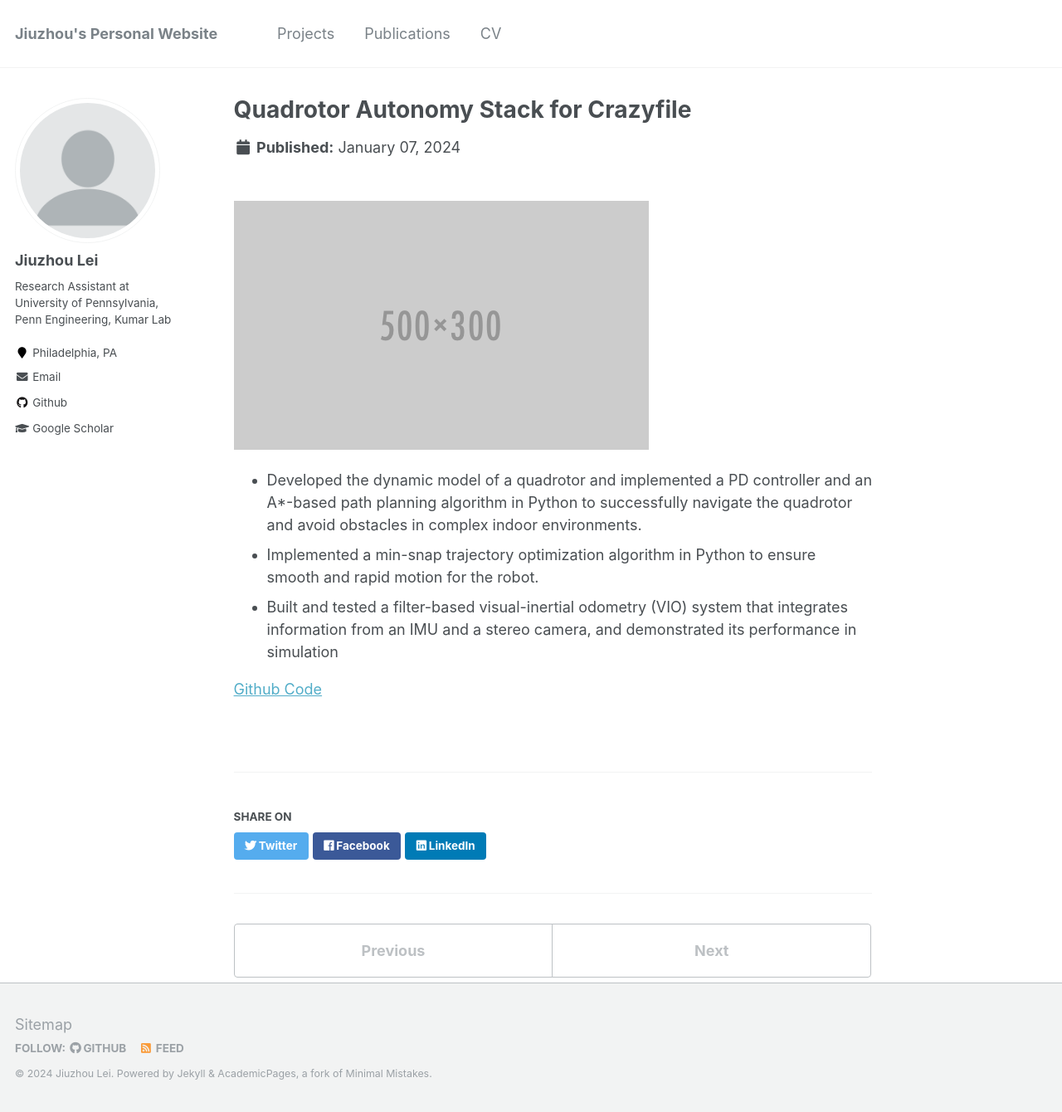
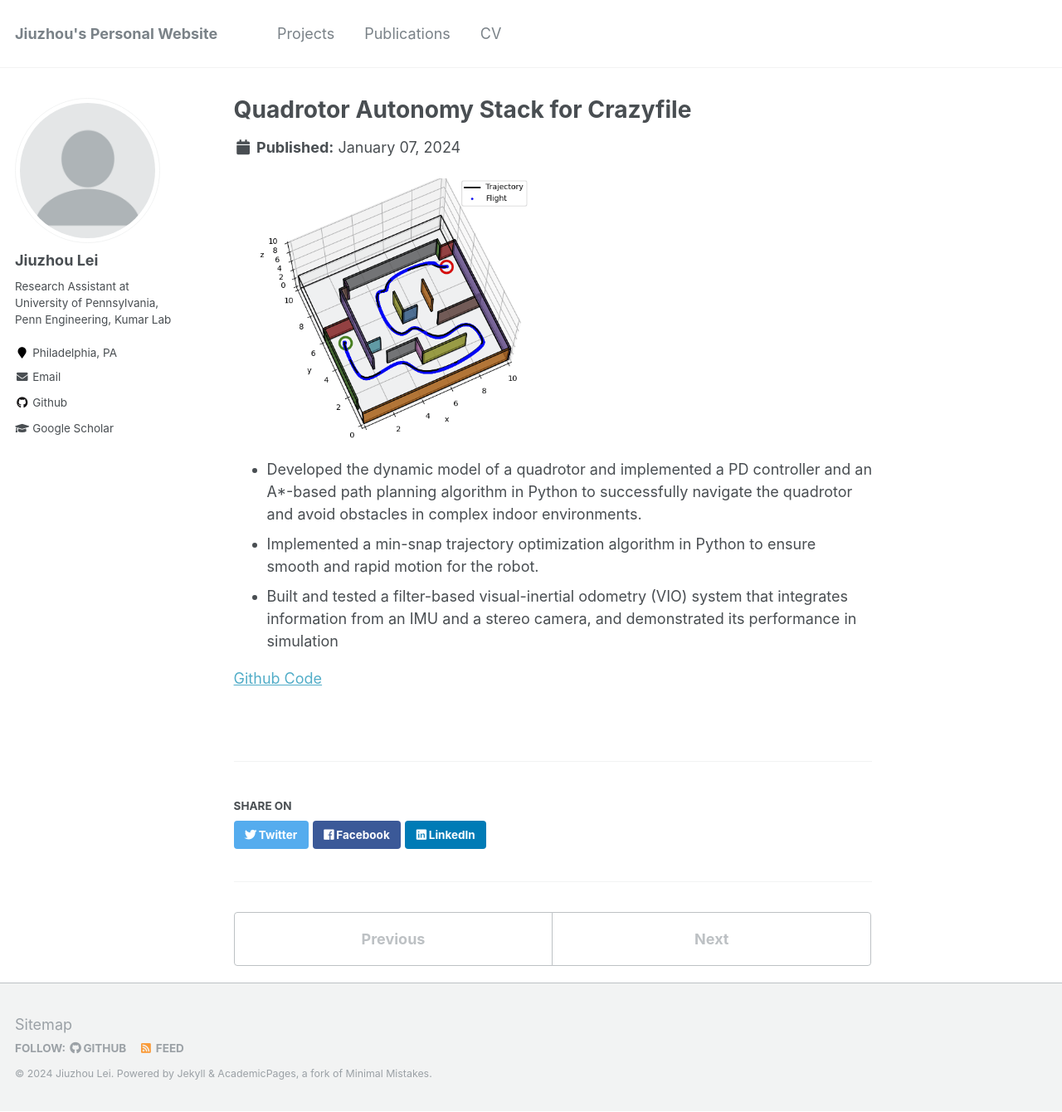
Before and after one commit to RollingOat/jiuzhou_lei.github.io, a Jekyll site: the page built from _portfolio/portfolio-4.md, in a window 1280 px wide and 1340 px high. Shown: the whole window at 83% size. Built offline with Jekyll 4.4.1, drawn with Linux system fonts in a browser that asks for light colours.

Commit message:
Update portfolio-4.md

```diff
--- a/_portfolio/portfolio-4.md
+++ b/_portfolio/portfolio-4.md
@@ -3,7 +3,7 @@ title: "Quadrotor Autonomy Stack for Crazyfile "
 excerpt: "Control, motion planning, trajectory optimization, localization for quadrotor"
 collection: portfolio
 ---
-<br/><img src='/images/500x300.png'>
+<img src='/images/meam620-min.png' width=400 height=300>
 
 - Developed the dynamic model of a quadrotor and implemented a PD controller and an A*-based path planning
 algorithm in Python to successfully navigate the quadrotor and avoid obstacles in complex indoor environments.
```
